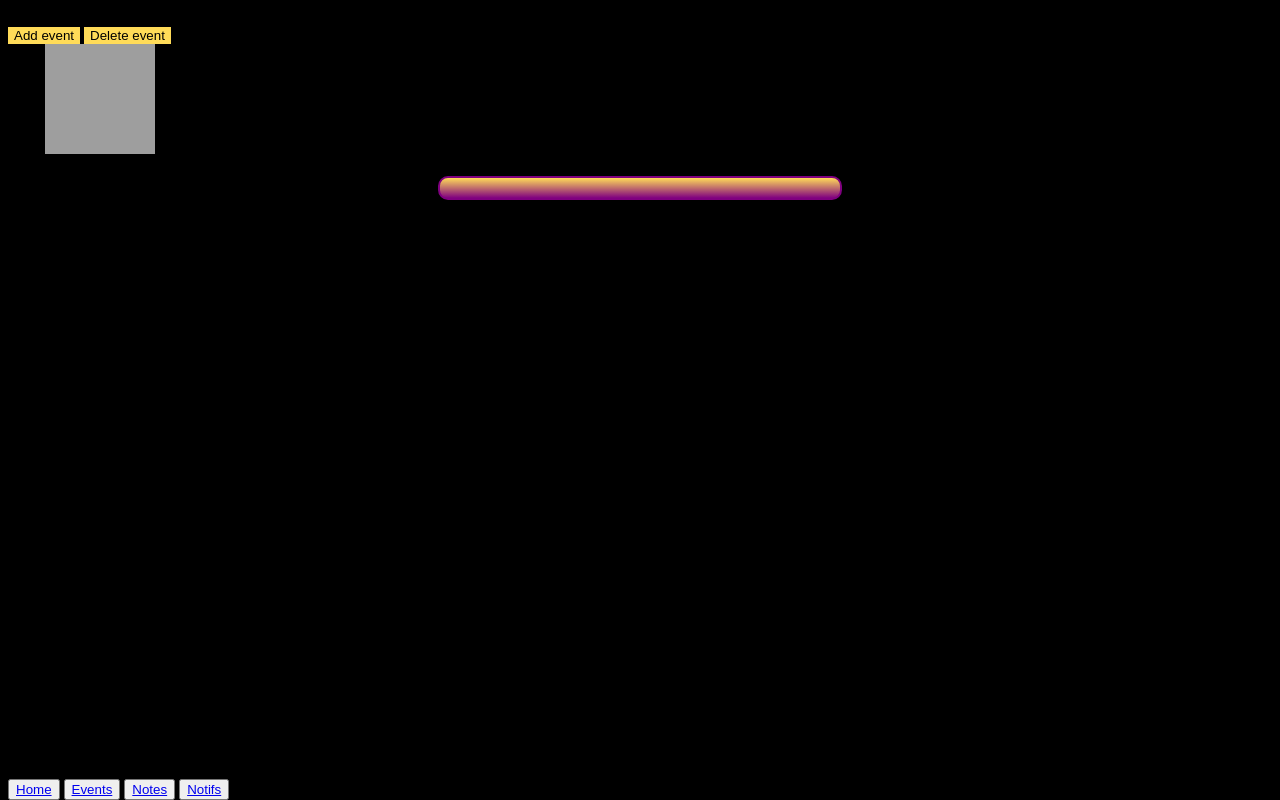
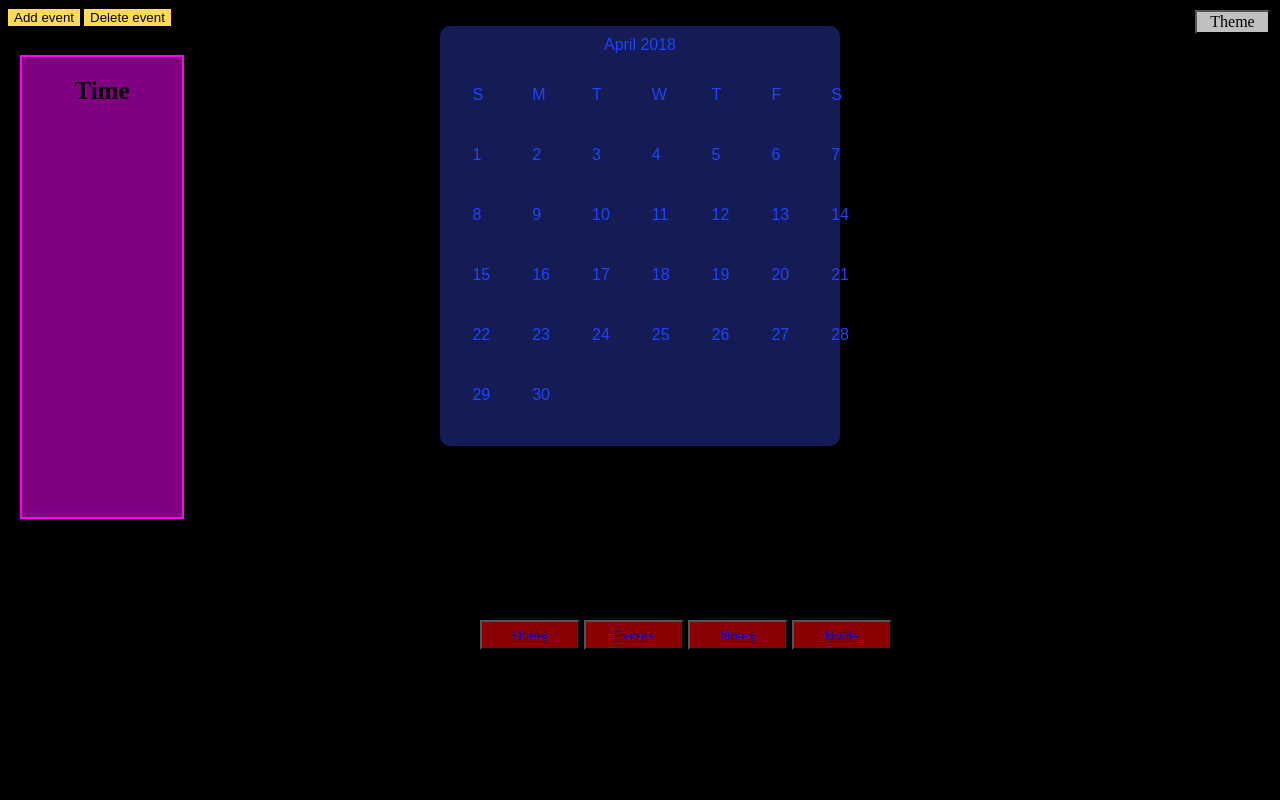
Before and after one commit to bsylve1996/CSC_3380_Dream_Team, a PHP site: page /calendarr.html in a window 1280 px wide. Run offline with PHP 8.4, Linux system fonts and the light colour scheme; grey boxes are pictures that could not be loaded.

Commit message:
Theme changer
Got the theme button to work , switches between light and dark themes , moved the bottom bottoms to the middle , moved the side pane a little and changed colors to match the calendar outline on github.

```diff
--- a/calendarr/calendarr.css
+++ b/calendarr/calendarr.css
@@ -1,8 +1,34 @@
+
+
+
 body{
-background:#000000
+background:#000000;
+ transition: all 0.15s ease-out;
+
+
+}
+body.light_theme {
+  background-color: #e5e5e5;
 
 }
 
+#theme_btn{
+  position:absolute;
+   top:10;
+   right:10;
+   width: 75px;
+   font:inherit;
+   background-color: #C0C0C0;
+   color: #000;
+   cursor: pointer;
+    transition: all 0.15s ease-out;
+}
+#theme_btn:hover {
+  text-decoration: underline;
+}
+.light_theme #change-theme-btn {
+  color: #333;
+}
 
 
 #calendar-container{
@@ -10,44 +36,86 @@ background:#000000
     width: 30%;
     height: 35%px;
     text-align: center;
-    border: 2px solid #800080;
     border-radius: 10px;
     font-size: 16px;
     font-family: Arial;
-    background-image: linear-gradient(#ffdb58 , #800080);
+    background-color:#151B54; /*image: linear-gradient(#151B54 , #800080);*/
 	margin:auto;
-	color:#8B0000;
+	color:#0000;
+}
+.light_theme #calendar-container  {
+  padding: 10px;
+    width: 30%;
+    height: 35%px;
+    text-align: center;
+    border: 2px solid #ADD8E6;
+    border-radius: 10px;
+    font-size: 16px;
+    font-family: Arial;
+    background-image: linear-gradient(#ADD8E6 , #3bb9ff);
+	margin:auto;
+	color:#0000;
 }
 
-<<<<<<< HEAD
 #sidepane {
     height: 55%;
     width: 160px;
     position: fixed;
     z-index: 1;
     top: 55;
-    left: 0;
-    background-color:#800080;
+    left: 20;
+	background-color:#800080;
     overflow-x: hidden;
     padding-top: 20px;
 	border: 2px solid #FF00FF;
+	text-align :center;
+	font-weight:bold;
+	font-size: 25;
+
+
+}
+.light_theme #sidepane {
+    height: 55%;
+    width: 160px;
+    position: fixed;
+    z-index: 1;
+    top: 55;
+    left: 20;
+    background-color:#FFC0CB;
+    overflow-x: hidden;
+    padding-top: 20px;
+	border: 2px solid #FF69B4;
+	text-align :center;
+	font-weight:bold;
+	font-size: 25;
 
 }
 #b1{
 	    background-color:#ffdb58;
 		border: none;
-		 align:right;
+		 left:20;
+		  cursor: pointer;
 }
+
+
 #b2{
 	    background-color:#ffdb58;
 		border: none;
+		 cursor: pointer;
 }
 
-
-=======
+.light_theme #b1{
+background-color:#E0B0FF;
+border: none;
+left:20;
+ cursor: pointer;
+}
+.light_theme #b2{
+background-color:#E0B0FF;
+border: none;
+ cursor: pointer;
 }
 
->>>>>>> calendar
 #calendar-container>div{
     padding: 0;
     margin-bottom: 10px;
@@ -55,36 +123,62 @@ background:#000000
 
 }
 
+
 #calendar-month-year{
     margin: 10px;
-	color:#8B0000;
+	color:#1F45FC;
+}
+.light_theme #calendar-month-year{
+	margin: 10px;
+	color:#000000;
 }
 
 #calendar-dates>table>tr>td{
     padding: 20px;
-	color:#8B0000;
+	color:#1F45FC;
 
 }
+.light_theme #calendar-dates>table>tr>td{
+    padding: 20px;
+	color:#000000;
+
+}
+
+
 #calendar-dates>table>tr>td:hover {
     background-color: black;
 }
-<<<<<<< HEAD
-.bar{
+
+.light_theme #calendar-dates>table>tr>td:hover {
+    background-color: white;
+}
+#bar{
+height:30;
+width:100;
+background:#8B0000;
+margin:none;
+color: #ffdb58;
+ cursor: pointer;
 	}
+
+.light_theme #bar{
+height:30;
+width:100;
+background:#E0B0FF;
+margin:none;
+color: #ffdb58;
+ cursor: pointer;
+	}
+
 
 #bottombar{
     overflow: hidden;
     position: fixed;
-    bottom: 0;
-    width: 40%
+	left:480;
+    bottom: 150;
+    width: 40%;
 	margin-left: auto;
     margin-right: auto;
+	color: #ffdb58;
+	 cursor: pointer;
 }
-
-
-
-
-
-
-=======
->>>>>>> calendar
--- a/calendarr/calendarr.html
+++ b/calendarr/calendarr.html
@@ -2,20 +2,19 @@
 <head>
      <title>Calendar</title>
     <link rel="stylesheet" type="text/css" href="calendarr.css">
-	<script type="text/javascript" src="calendarr.js"></script>
+
 </head>
     <body>
-<<<<<<< HEAD
+<main>	<button id ="theme_btn"> Theme</button> </main>
+	<script type="text/javascript" src="calendarr.js"></script>
   <div id = "events">
   <button type="button" id = "b1" >Add  event</button>
 	<button type="button" id = "b2">Delete event</button>
   </div>
 	<div id ="sidepane">
 	 <h1">Time</h1>
-	<iframe src="http://free.timeanddate.com/clock/i65jua0v/n32/szw110/szh110/hocf0f/hbw3/hfc800080/cf100/hgr0/fav0/fiv0/mqcfff/mql15/mqw4/mqd94/mhcfff/mhl15/mhw4/mhd94/mmv0/hhcbbb/hmcddd/hsceee" frameborder="0" width="110" height="110"></iframe>
+
      	</div>
-=======
->>>>>>> calendar
         <div id="calendar-container">
             <div id="calendar-header">
                 <span id="calendar-month-year"></span>
@@ -23,20 +22,15 @@
             <div id="calendar-dates">
             </div>
         </div>
-<<<<<<< HEAD
 		<div id = "event-container">
 		</div>
 		<div id = "bottombar">
-		<button><a href="#">Home</a></button>
-		<button><a href="#">Events</a></button>
-		<button><a href="#">Notes</a></button>
-		<button><a href="#">Notifs</a></button>
-
-
+		<button id = "bar"><a href="#">Home</a></button>
+		<button id = "bar"><a href="#">Events</a></button>
+		<button id = "bar"><a href="#">Notes</a></button>
+		<button id = "bar"><a href="#">Notifs</a></button>
 
 
 		</div>
-=======
->>>>>>> calendar
     </body>
 </html>
--- a/calendarr/calendarr.js
+++ b/calendarr/calendarr.js
@@ -1,3 +1,12 @@
+document.getElementById('theme_btn').addEventListener('click', function () {
+    let darkThemeEnabled = document.body.classList.toggle('light_theme');
+    localStorage.setItem('light_theme-enabled', darkThemeEnabled);
+});
+
+if (JSON.parse(localStorage.getItem('light_theme-enabled'))) {
+    document.body.classList.add('light_theme');
+}
+
 window.onload = function(){
     var d = new Date();
     var month_name = ['January','February','March','April','May','June','July','August','September','October','November','December'];
@@ -7,11 +16,7 @@ window.onload = function(){
     //February  1 2018
     var tmp = new Date(first_date).toDateString();
     //Tue  Feb 1 2018 ...
-<<<<<<< HEAD
     var first_day = tmp.substring(0, 3);    //Wed
-=======
-    var first_day = tmp.substring(0, 3);    //Tue
->>>>>>> calendar
     var day_name = ['Sun','Mon','Tue','Wed','Thu','Fri','Sat'];
     var day_no = day_name.indexOf(first_day);   //1
     var days = new Date(year, month+1, 0).getDate();    //28
```
Also changed, not shown: calendarr/calendarr2.css (added, +75 -0 lines).
